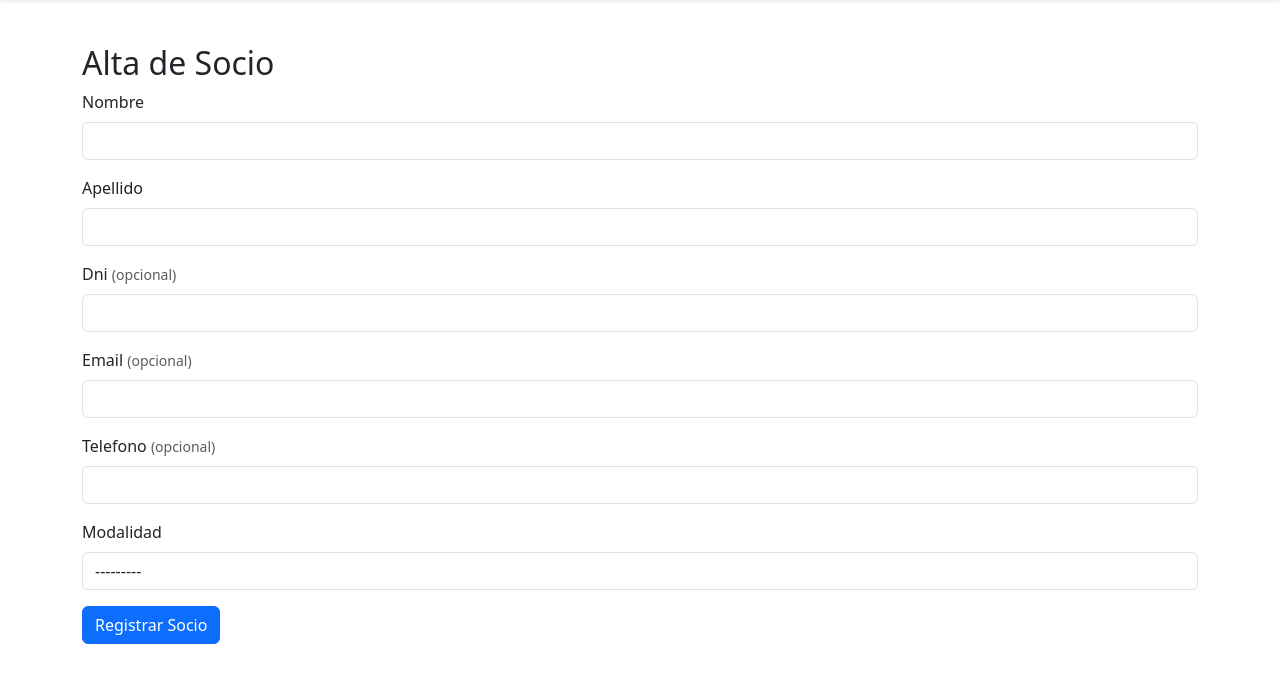
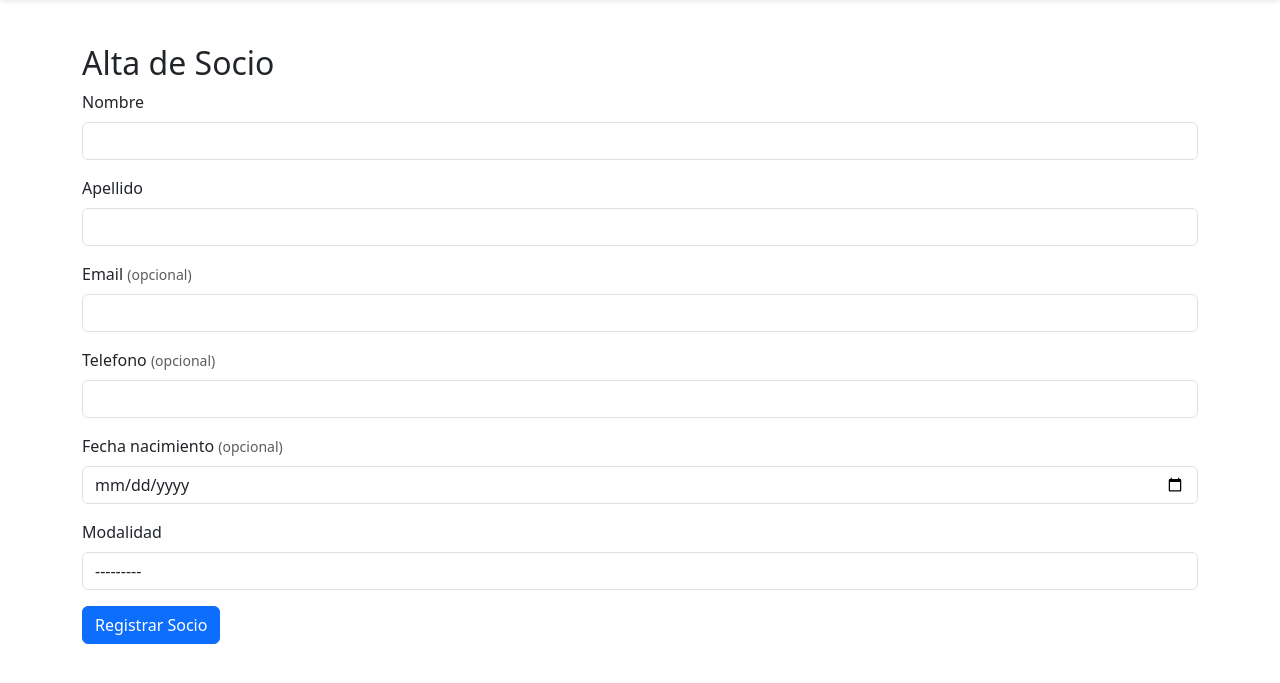
Before and after one commit to AgustinNormand/gymapp, a Django app: page /socios/alta/ in a window 1280 px wide. Shown: the part 56-739 px from the top of the page. Run offline with Django 5.2, Linux system fonts and the light colour scheme; data that the repository does not hold is empty.

```diff
--- a/docker-compose.yml
+++ b/docker-compose.yml
@@ -29,6 +29,7 @@ services:
       POSTGRES_PASSWORD: ${POSTGRES_PASSWORD}
       TZ: America/Argentina/Buenos_Aires
       PGTZ: America/Argentina/Buenos_Aires
+    restart: unless-stopped
 
 volumes:
   pgdata:
--- a/legacy_data_migration/scripts/cargar_socios.py
+++ b/legacy_data_migration/scripts/cargar_socios.py
@@ -36,7 +36,7 @@ def cargar_socios_desde_csv(csv_path):
             socio = Socio(
                 nombre=nombre.strip().capitalize(),
                 apellido=apellido.strip().capitalize(),
-                dni=None,
+                fecha_nacimiento=None,
                 email=None,
                 telefono=None
             )
--- a/socios/forms.py
+++ b/socios/forms.py
@@ -12,39 +12,39 @@ class SocioForm(forms.ModelForm):
 
     class Meta:
         model = Socio
-        fields = ['nombre', 'apellido', 'dni', 'email', 'telefono']
+        fields = ['nombre', 'apellido', 'email', 'telefono', 'fecha_nacimiento']
         widgets = {
             'nombre': forms.TextInput(attrs={'class': 'form-control'}),
             'apellido': forms.TextInput(attrs={'class': 'form-control'}),
-            'dni': forms.TextInput(attrs={'class': 'form-control'}),
             'email': forms.EmailInput(attrs={'class': 'form-control'}),
             'telefono': forms.TextInput(attrs={'class': 'form-control'}),
+            'fecha_nacimiento': forms.DateInput(attrs={'class': 'form-control', 'type': 'date'}),
         }
 
     def __init__(self, *args, **kwargs):
         super().__init__(*args, **kwargs)
-        self.fields['dni'].required = False
         self.fields['email'].required = False
         self.fields['telefono'].required = False
+        self.fields['fecha_nacimiento'].required = False
 
 
 class SocioEditForm(forms.ModelForm):
     class Meta:
         model = Socio
-        fields = ['nombre', 'apellido', 'dni', 'email', 'telefono']
+        fields = ['nombre', 'apellido', 'email', 'telefono', 'fecha_nacimiento']
         widgets = {
             'nombre': forms.TextInput(attrs={'class': 'form-control'}),
             'apellido': forms.TextInput(attrs={'class': 'form-control'}),
-            'dni': forms.TextInput(attrs={'class': 'form-control'}),
             'email': forms.EmailInput(attrs={'class': 'form-control'}),
             'telefono': forms.TextInput(attrs={'class': 'form-control'}),
+            'fecha_nacimiento': forms.DateInput(attrs={'class': 'form-control', 'type': 'date'}),
         }
 
     def __init__(self, *args, **kwargs):
         super().__init__(*args, **kwargs)
-        self.fields['dni'].required = False
         self.fields['email'].required = False
         self.fields['telefono'].required = False
+        self.fields['fecha_nacimiento'].required = False
 
 
 class ObservacionForm(forms.ModelForm):
--- a/socios/models.py
+++ b/socios/models.py
@@ -4,13 +4,14 @@ from django.utils import timezone
 class Socio(models.Model):
     nombre = models.CharField(max_length=100)
     apellido = models.CharField(max_length=100)
-    dni = models.CharField(max_length=20, unique=True, blank=True, null=True)
     email = models.EmailField(unique=True, blank=True, null=True)
     telefono = models.CharField(max_length=20, blank=True, null=True)
     fecha_alta = models.DateField(auto_now_add=True)
+    fecha_nacimiento = models.DateField(null=True, blank=True)
 
     def __str__(self):
-        return f"{self.nombre} {self.apellido} (DNI: {self.dni})"
+        return f"{self.nombre} {self.apellido}"
+
 
 class Observacion(models.Model):
     socio = models.ForeignKey('Socio', on_delete=models.CASCADE, related_name='observaciones')
```
Also changed, not shown: backend/views.py (+0 -7 lines), socios/templates/socios/detalle_socio.html (+7 -1 lines), templates/home.html (+4 -11 lines), README.md, socios/migrations/0005_remove_socio_dni_socio_fecha_nacimiento.py (added).
